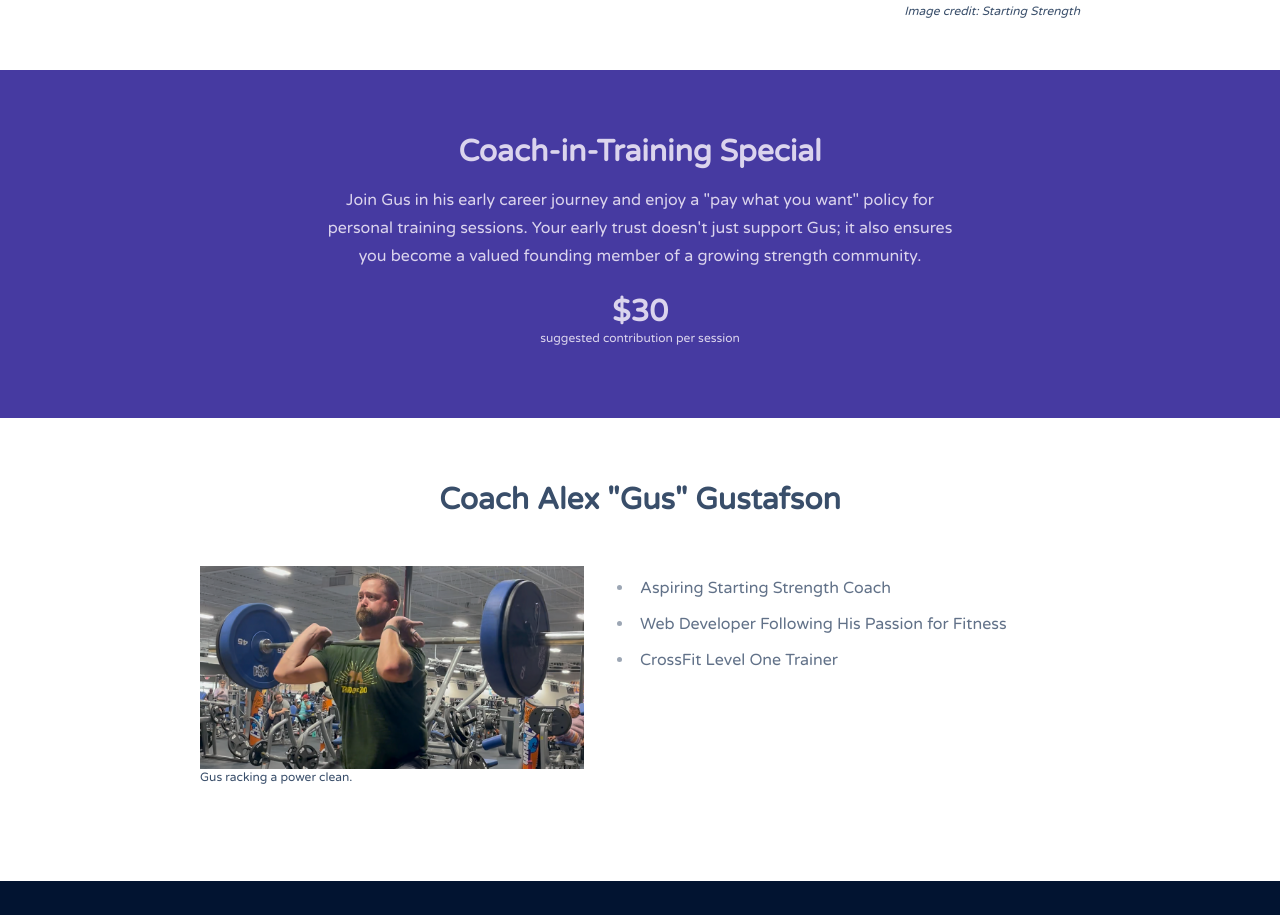
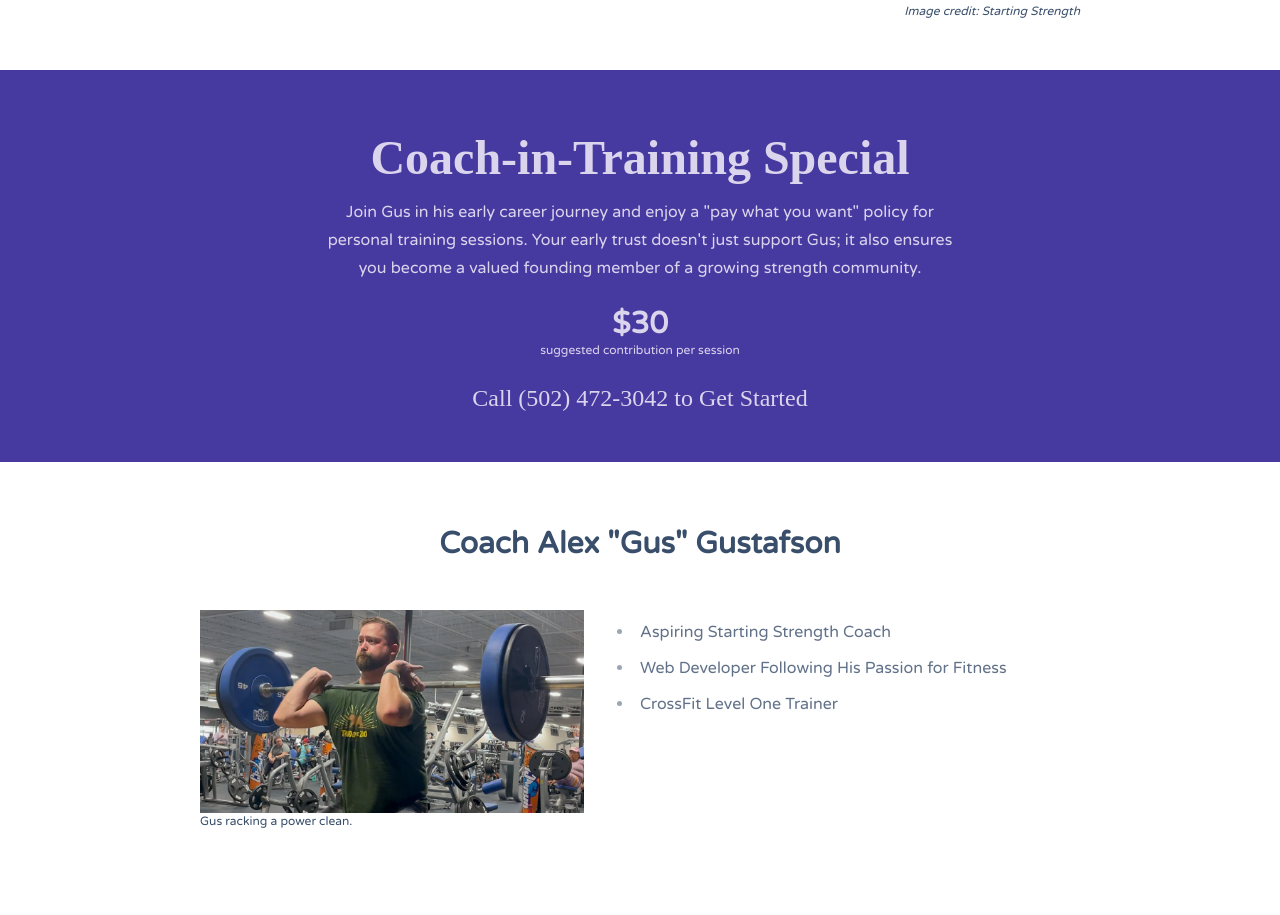
Before and after one commit to alexjgustafson/gus.coach, a SvelteKit app: page / in a window 1280 px wide. Shown: the part 1206-2121 px from the top of the page. Built offline with nearby package versions, Linux system fonts and the light colour scheme; a web font is replaced by a local one.

Commit message:
Use accent font

```diff
--- a/src/routes/+page.svelte
+++ b/src/routes/+page.svelte
@@ -37,7 +37,7 @@
 </div>
 <div class="w-full border-opacity-50 text-center py-12 bg-secondary">
   <div class="container mx-auto px-2 lg:px-48 xl:px-80 text-secondary-content">
-    <h2 class="text-2xl md:text-3xl py-4 font-bold">Coach-in-Training Special</h2>
+    <h2 class="text-3xl md:text-5xl py-4 font-bold font-accent">Coach-in-Training Special</h2>
     <div class="prose text-secondary-content">
       <p >Join Gus in his early career journey and enjoy a "pay what you want" policy for personal training sessions. Your early trust doesn't just support Gus; it also ensures you become a valued founding member of a growing strength community.</p>
     </div>
@@ -45,6 +45,7 @@
       <span class="text-3xl font-bold">$30</span>
       <span class="text-xs">suggested contribution per session</span>
     </p>
+    <p class="font-accent text-2xl"><a href="tel:5024723042">Call (502) 472-3042 to Get Started</a></p>
   </div>
 </div>
 <div class="w-full border-opacity-50 py-12">
```
